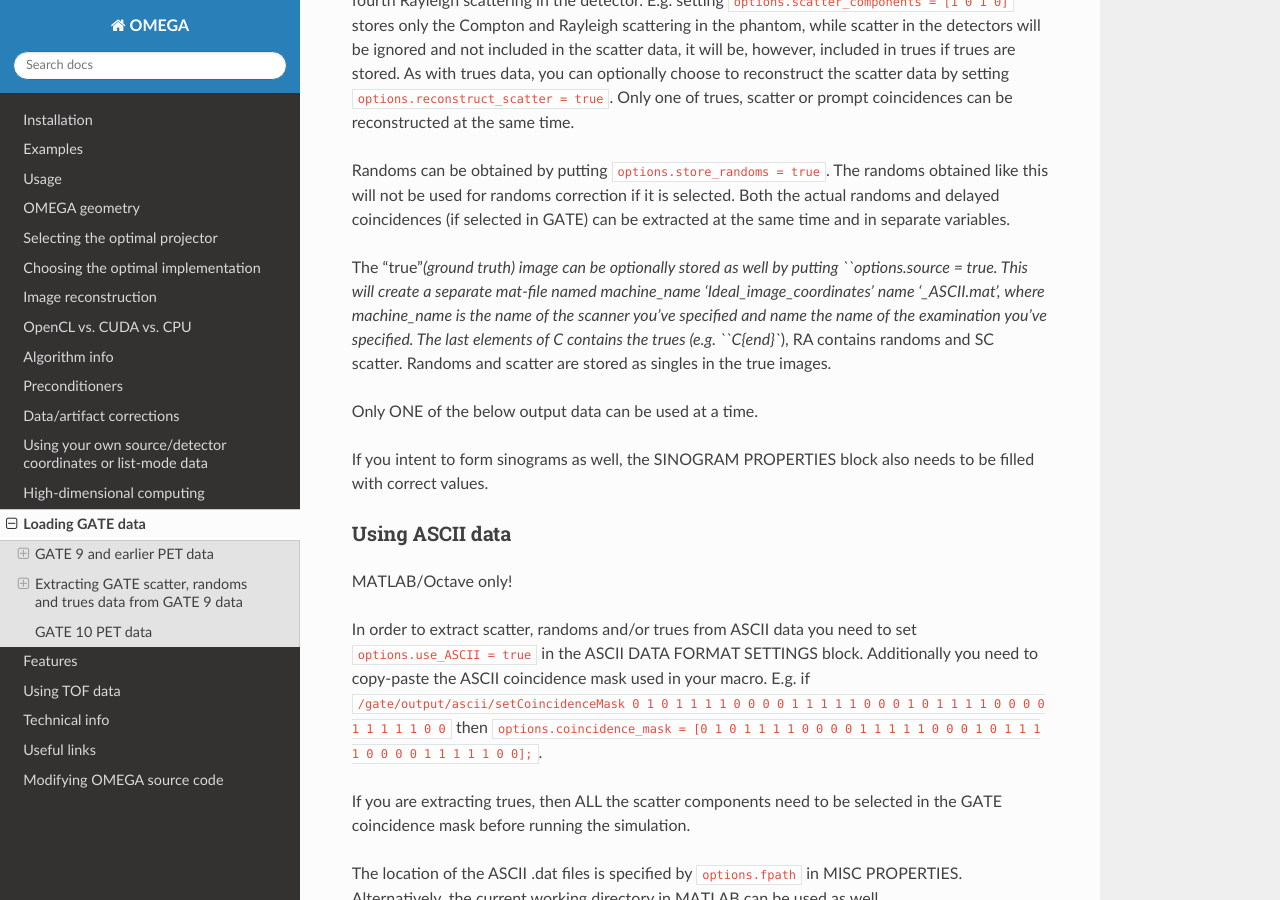
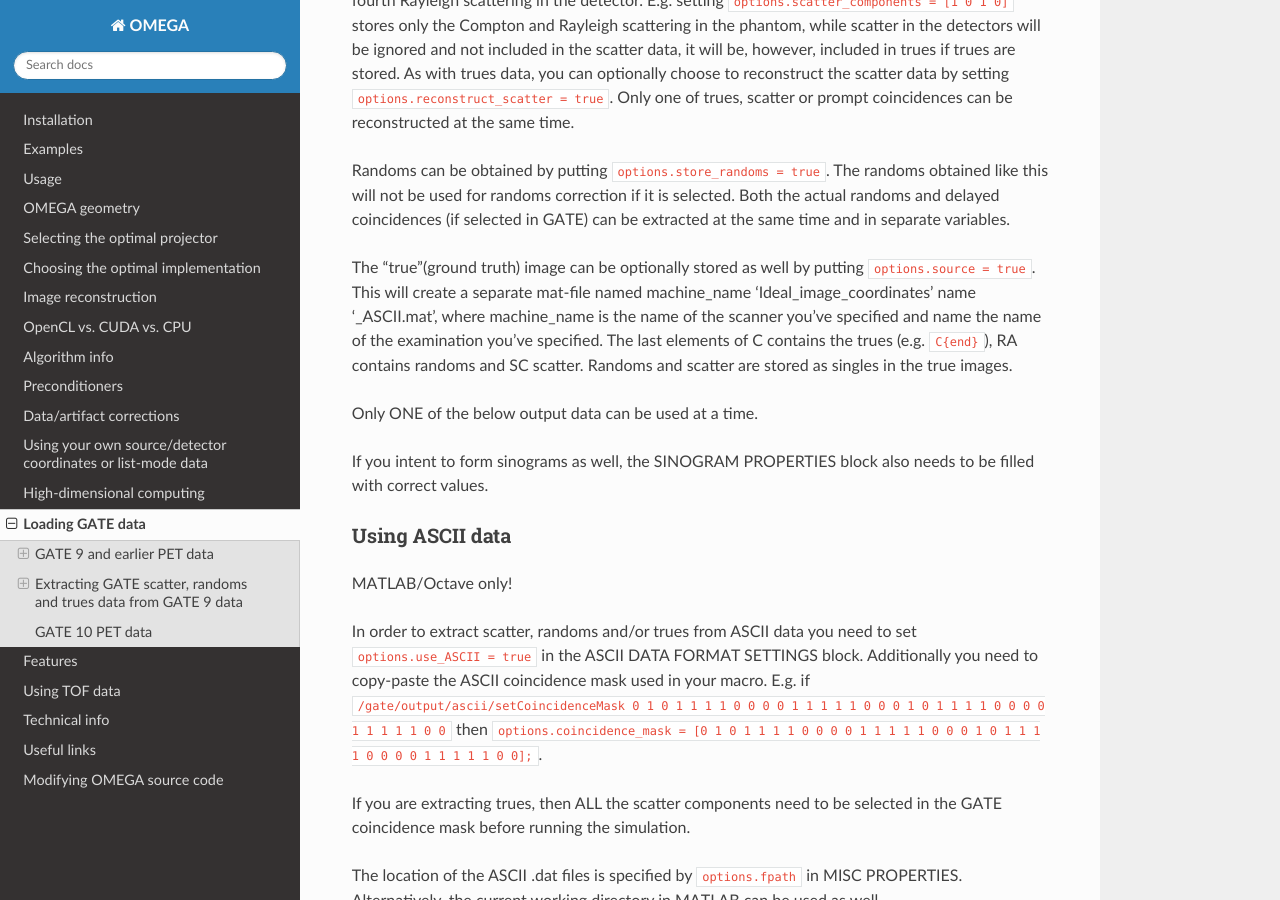
Before and after one commit to villekf/OMEGA-doc, a Sphinx documentation site: the page built from docs/source/gate.rst, in a window 1280 px wide and 900 px high, scrolled down 3219 px. Built offline with Sphinx 7.4.7 and the Read the Docs theme 3.1.0, drawn with Linux system fonts in a browser that asks for light colours.

```diff
--- a/docs/source/gate.rst
+++ b/docs/source/gate.rst
@@ -81,7 +81,7 @@ trues are stored. As with trues data, you can optionally choose to reconstruct t
 Randoms can be obtained by putting ``options.store_randoms = true``. The randoms obtained like this will not be used for randoms correction if it is selected. Both the actual randoms and delayed coincidences (if selected in GATE) can be extracted
 at the same time and in separate variables.
 
-The "true"`(ground truth) image can be optionally stored as well by putting ``options.source = true. This will create a separate mat-file named machine_name 'Ideal_image_coordinates' name '_ASCII.mat', where machine_name is the name of the
+The "true"(ground truth) image can be optionally stored as well by putting ``options.source = true``. This will create a separate mat-file named machine_name 'Ideal_image_coordinates' name '_ASCII.mat', where machine_name is the name of the
 scanner you’ve specified and name the name of the examination you’ve specified. The last elements of C contains the trues (e.g. ``C{end}``), RA contains randoms and SC scatter. Randoms and scatter are stored as singles in the true images.
 
 Only ONE of the below output data can be used at a time.
```
